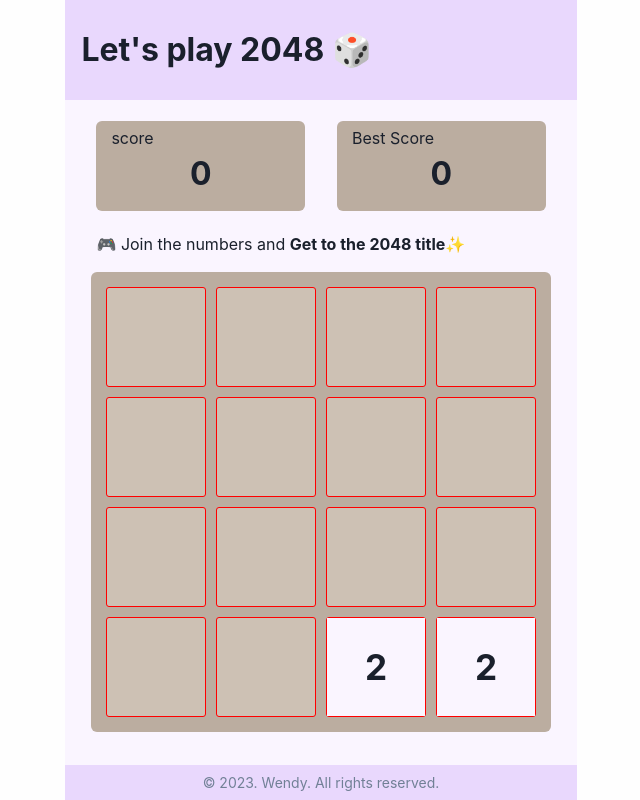
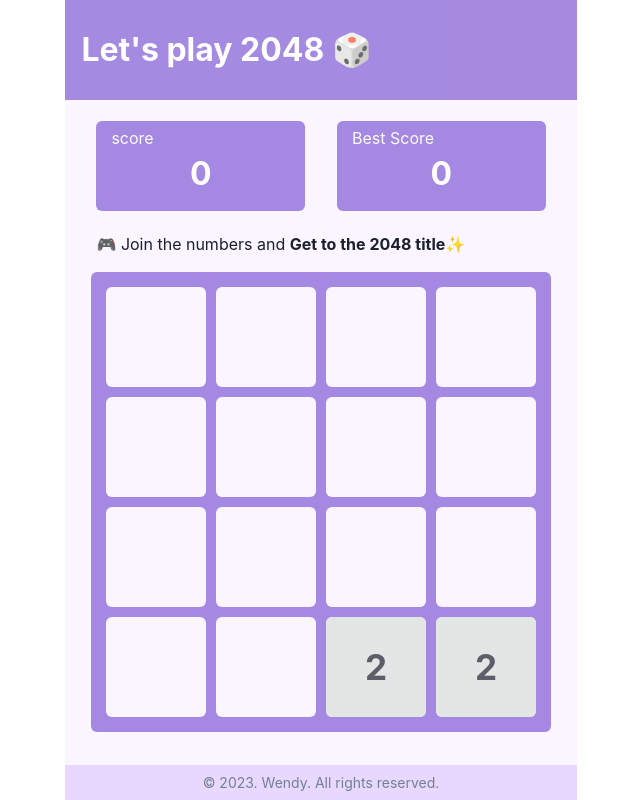
Before and after one commit to beeguriri/game2048, a React (Vite) app: page / in a window 1280 px wide. Shown: the whole page, without its empty margins (319-959 px from the left). Built offline with nearby package versions, Linux system fonts and the light colour scheme; a web font is replaced by a local one.

Commit message:
css 수정

```diff
--- a/src/containers/Header/style.ts
+++ b/src/containers/Header/style.ts
@@ -1,7 +1,8 @@
 import styled from '@emotion/styled';
 
 const Header = styled.header`
-  background-color: #e9d8fd;
+  background: #805ad5;
+  opacity: 0.7;
   position: sticky;
   top: 0;
   z-index: 1;
@@ -16,6 +17,7 @@ const Header = styled.header`
 const Title = styled.p`
   font-weight: bold;
   font-size: 2rem;
+  color: white;
 `;
 
 export { Header, Title };
--- a/src/containers/Main/style.ts
+++ b/src/containers/Main/style.ts
@@ -28,10 +28,11 @@ const StrongTitle = styled.span`
 
 const GameContainer = styled.div`
   padding: 15px;
-  background: #bbada0;
+  background: #805ad5;
   border-radius: 6px;
   width: calc(100px * 4 + 10px * 6);
   height: calc(100px * 4 + 10px * 6);
+  opacity: 0.7;
 `;
 
 const GridContainer = styled.div`
@@ -47,9 +48,8 @@ const GridCell = styled.div<{ $xPos?: number; $yPos?: number }>`
   height: 100px;
   grid-row-start: ${(props) => (props.$xPos ? props.$xPos : undefined)};
   grid-column-start: ${(props) => (props.$yPos ? props.$yPos : undefined)};
-  border-radius: 3px;
-  background: rgba(238, 228, 218, 0.35);
-  border: 1px solid red;
+  background: #faf5ff;
+  border-radius: 6px;
 `;
 
 const InnerText = styled.p<{ $color?: number }>`
@@ -60,6 +60,7 @@ const InnerText = styled.p<{ $color?: number }>`
   font-size: 2.2rem;
   justify-content: center;
   align-items: center;
+  border-radius: 6px;
   background-color: ${(props) =>
     props.$color ? selectColor(props.$color) : undefined};
 `;
@@ -77,8 +78,10 @@ const ScoreBox = styled.div`
   width: 100%;
   height: 100%;
   border-radius: 6px;
-  background: #bbada0;
+  background: #805ad5;
   border-radius: 6px;
+  box-shadow: inset;
+  opacity: 0.7;
 `;
 
 const ScoreBoxInner = styled.div`
@@ -87,6 +90,7 @@ const ScoreBoxInner = styled.div`
   display: flex;
   flex-direction: column;
   padding: 5px 15px;
+  color: white;
 `;
 
 const ScoreBoxInnerText = styled.p`
@@ -95,33 +99,34 @@ const ScoreBoxInnerText = styled.p`
   display: flex;
   justify-content: center;
   align-items: center;
+  color: white;
 `;
 
 // eslint-disable-next-line consistent-return
 const selectColor = (color: number) => {
   switch (color) {
     case 2:
-      return '#FAF5FF';
+      return '#D8E2DC';
     case 4:
-      return '#FAF5FF';
+      return '#D8E2DC';
     case 8:
-      return '#E9D8FD';
+      return '#FFE5D9';
     case 16:
-      return '#D6BCFA';
+      return '#FFE5D9';
     case 32:
-      return '#B794F4';
+      return '#FFCAD4';
     case 64:
-      return '#9F7AEA';
+      return '#FFCAD4';
     case 128:
-      return '#805AD5';
+      return '#F4ACB7';
     case 256:
-      return '#6B46C1';
+      return '#F4ACB7';
     case 512:
-      return '#553C9A';
+      return '#9D8189';
     case 1024:
-      return '#44337A';
+      return '#9D8189';
     case 2048:
-      return '#322659';
+      return '#ff686b';
   }
 };
 
```
